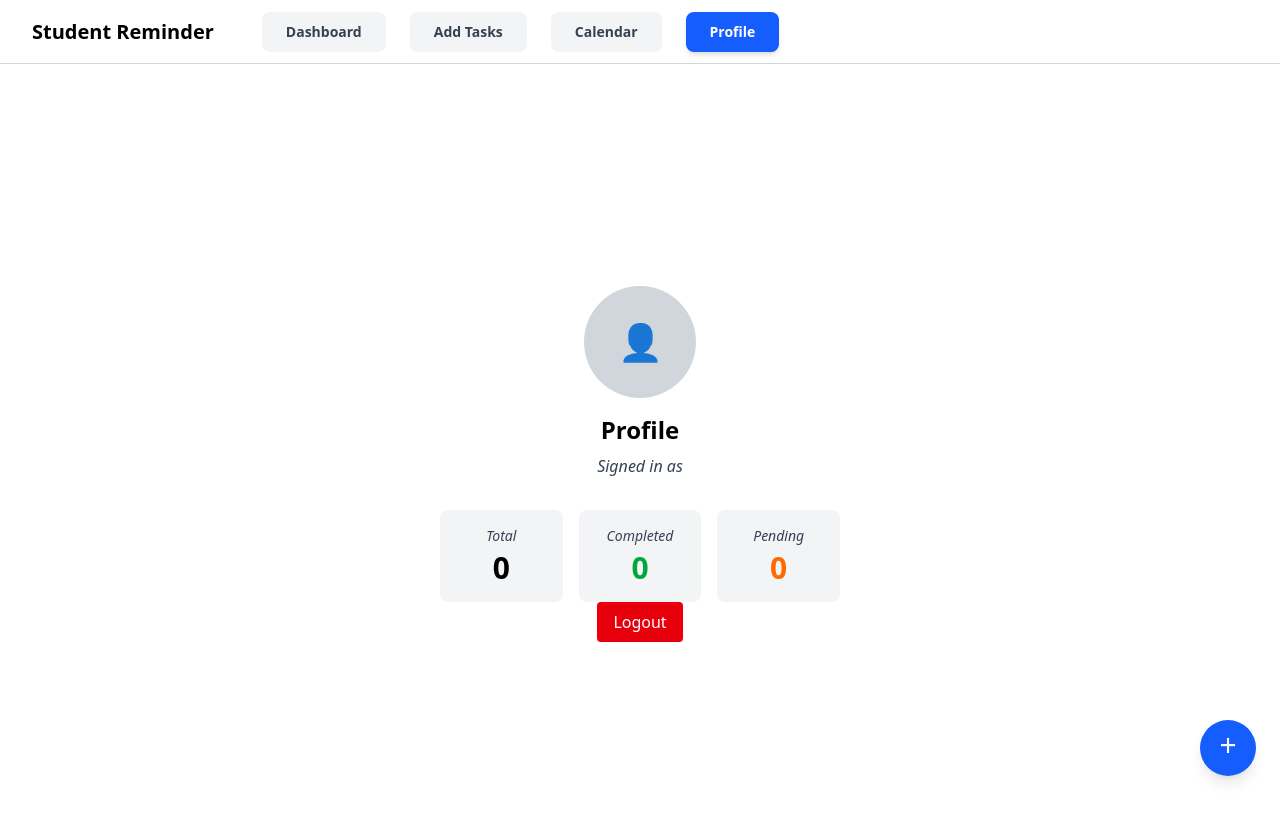
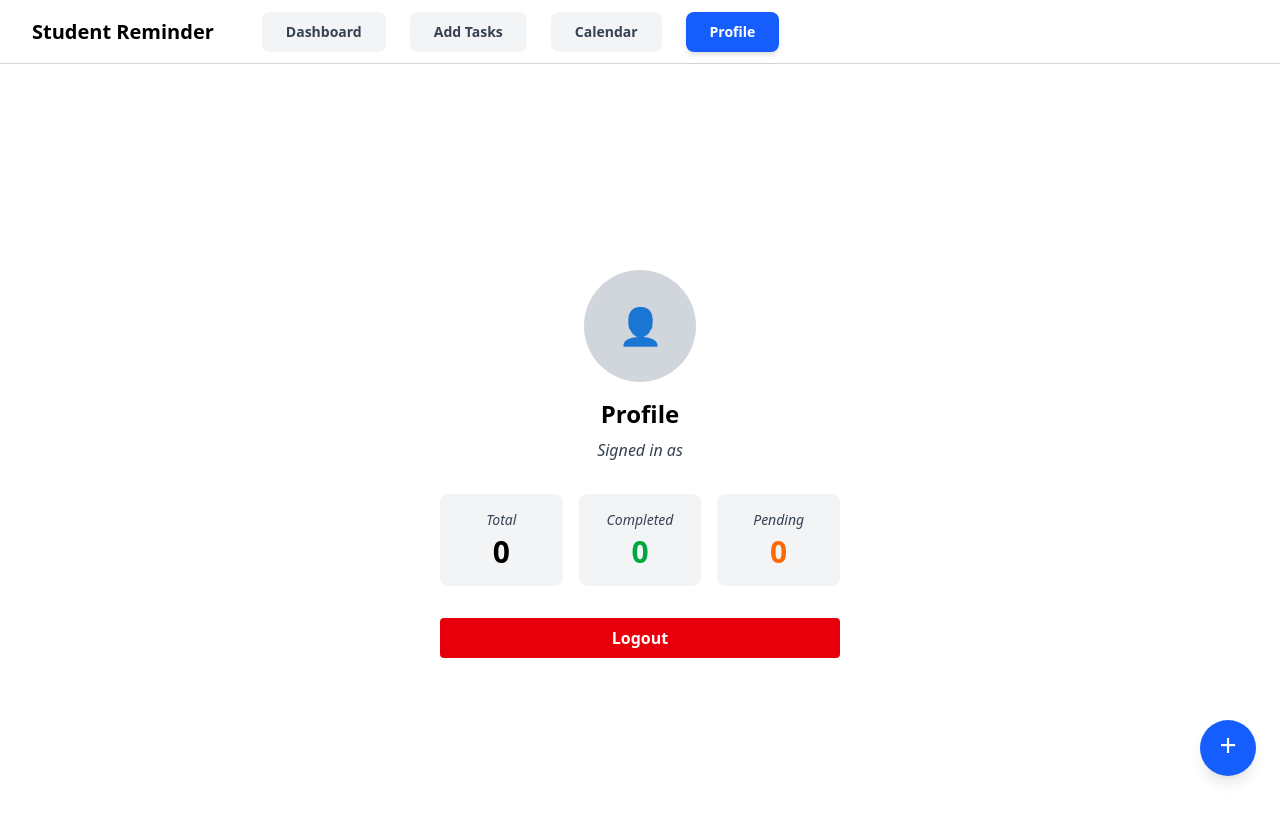
Before and after one commit to bharghavprasanna-source/STUDENT_REMINDER, a Next.js app: page /profile in a window 1280 px wide. Shown: the top 820 px of the page. Built offline with nearby package versions, Linux system fonts and the light colour scheme; no server answers; the database is empty.

Commit message:
Refactor logout function and improve error handling

```diff
--- a/app/profile/page.tsx
+++ b/app/profile/page.tsx
@@ -1,21 +1,8 @@
 "use client";
 
 import { useEffect, useState } from "react";
-import { supabase } from "../../lib/supabaseClient";
 import { useTasks } from "../../context/TaskContext";
 import { supabase } from "@/lib/supabaseClient";
-
-const handleLogout = async () => {
-  const { error } = await supabase.auth.signOut();
-
-  if (error) {
-    console.error("Logout error:", error.message);
-    return;
-  }
-
-  window.location.href = "/login"; // force redirect
-};
-
 
 export default function ProfilePage() {
   const { tasks } = useTasks();
@@ -26,13 +13,31 @@ export default function ProfilePage() {
   /* ---------------- AUTH CHECK ---------------- */
   useEffect(() => {
     const getUser = async () => {
-      const { data } = await supabase.auth.getUser();
+      const { data, error } = await supabase.auth.getUser();
+
+      if (error) {
+        console.error("Auth fetch error:", error.message);
+      }
+
       setEmail(data.user?.email ?? null);
       setLoading(false);
     };
 
     getUser();
   }, []);
+
+  /* ---------------- LOGOUT ---------------- */
+  const handleLogout = async () => {
+    const { error } = await supabase.auth.signOut();
+
+    if (error) {
+      console.error("Logout error:", error.message);
+      return;
+    }
+
+    // hard redirect to clear all state
+    window.location.replace("/login");
+  };
 
   /* ---------------- TASK COUNTS ---------------- */
   const totalTasks = tasks.length;
@@ -97,12 +102,11 @@ export default function ProfilePage() {
 
             {/* Logout */}
             <button
-  onClick={handleLogout}
-  className="px-4 py-2 rounded bg-red-600 text-white"
->
-  Logout
-</button>
-
+              onClick={handleLogout}
+              className="mt-8 w-full px-4 py-2 rounded bg-red-600 hover:bg-red-700 text-white font-semibold"
+            >
+              Logout
+            </button>
           </>
         )}
       </div>
```
